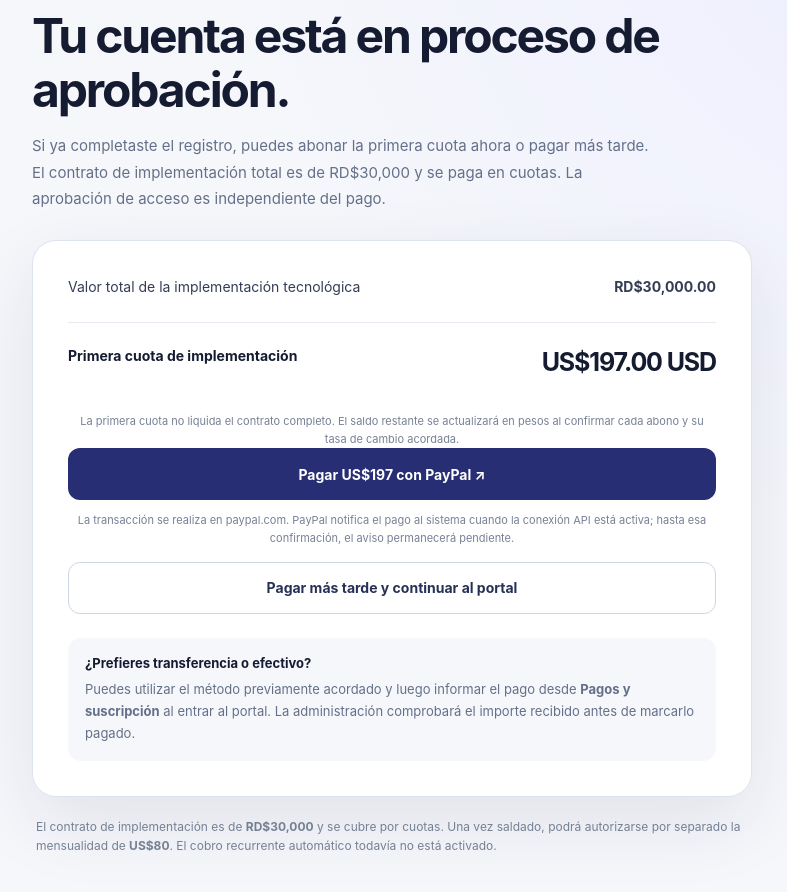
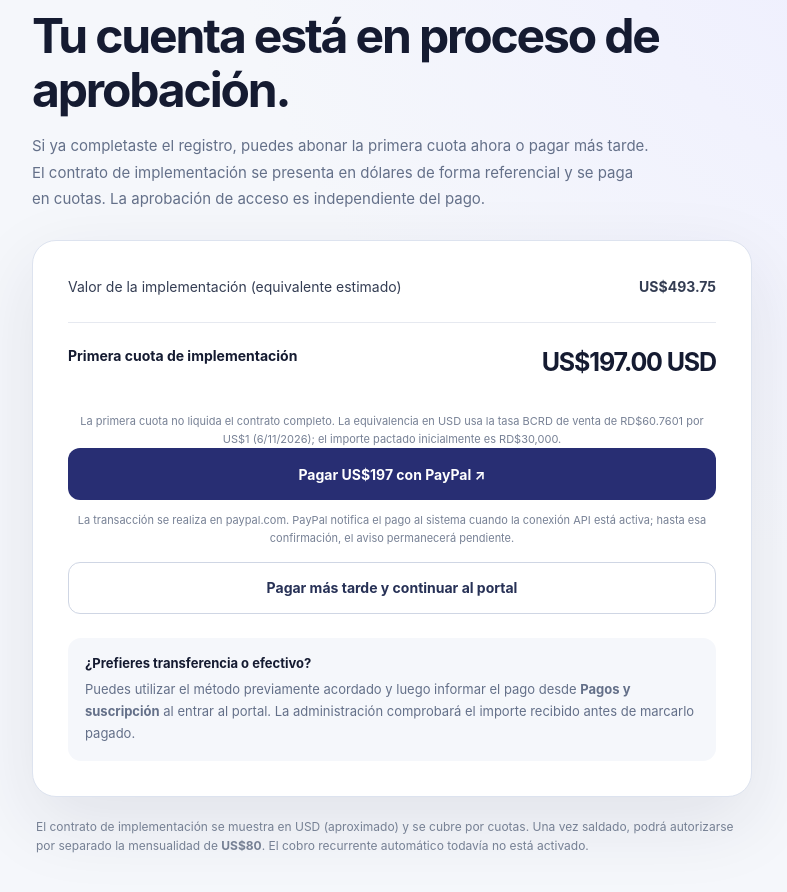
Before and after one commit to angelberiguete-pixel/crm, a Next.js app: page /family-power/pagos in a window 1280 px wide. Shown: the part 160-1052 px from the top of the page, without its empty margins (248-1035 px from the left). Built offline with nearby package versions, Linux system fonts and the light colour scheme.

Commit message:
feat(checkout): use USD-first estimated total beside exact PayPal installment

```diff
--- a/app/family-power/pagos/page.tsx
+++ b/app/family-power/pagos/page.tsx
@@ -4,7 +4,7 @@ import styles from "./page.module.css";
 
 export const metadata: Metadata = {
   title:"Primera cuota de implementación · Family Power · Ángel Berigüete",
-  description:"Primera cuota opcional de US$197 del contrato de implementación de RD$30,000",
+  description:"Primera cuota PayPal de US$197 sobre contrato de implementación presentado en USD",
   robots:{index:false,follow:false,nocache:true}
 };
 const paypalInvoice="https://www.paypal.com/invoice/p/#HSYZR25YC89AXNJ5";
@@ -19,12 +19,12 @@ export default function FamilyPowerBillingStep(){
       <section className={styles.intro}>
         <span className={styles.eyebrow}>Family Power · Paso posterior al registro</span>
         <h1>Tu cuenta está en proceso de aprobación.</h1>
-        <p>Si ya completaste el registro, puedes abonar la primera cuota ahora o pagar más tarde. El contrato de implementación total es de RD$30,000 y se paga en cuotas. La aprobación de acceso es independiente del pago.</p>
+        <p>Si ya completaste el registro, puedes abonar la primera cuota ahora o pagar más tarde. El contrato de implementación se presenta en dólares de forma referencial y se paga en cuotas. La aprobación de acceso es independiente del pago.</p>
       </section>
       <section className={styles.card} aria-label="Resumen del pago inicial">
-        <div className={styles.row}><span>Valor total de la implementación tecnológica</span><strong>RD$30,000.00</strong></div>
+        <div className={styles.row}><span>Valor de la implementación (equivalente estimado)</span><strong>US$493.75</strong></div>
         <div className={styles.total}><span>Primera cuota de implementación</span><strong>US$197.00 USD</strong></div>
-        <p className={styles.note}>La primera cuota no liquida el contrato completo. El saldo restante se actualizará en pesos al confirmar cada abono y su tasa de cambio acordada.</p>
+        <p className={styles.note}>La primera cuota no liquida el contrato completo. La equivalencia en USD usa la tasa BCRD de venta de RD$60.7601 por US$1 (6/11/2026); el importe pactado inicialmente es RD$30,000.</p>
         <a href={paypalInvoice} target="_blank" rel="noopener noreferrer" className={styles.pay}>Pagar US$197 con PayPal ↗</a>
         <p className={styles.note}>La transacción se realiza en paypal.com. PayPal notifica el pago al sistema cuando la conexión API está activa; hasta esa confirmación, el aviso permanecerá pendiente.</p>
         <Link className={styles.skip} href="/family-power/login">Pagar más tarde y continuar al portal</Link>
@@ -33,7 +33,7 @@ export default function FamilyPowerBillingStep(){
           <p>Puedes utilizar el método previamente acordado y luego informar el pago desde <b>Pagos y suscripción</b> al entrar al portal. La administración comprobará el importe recibido antes de marcarlo pagado.</p>
         </div>
       </section>
-      <p className={styles.terms}>El contrato de implementación es de <strong>RD$30,000</strong> y se cubre por cuotas. Una vez saldado, podrá autorizarse por separado la mensualidad de <strong>US$80</strong>. El cobro recurrente automático todavía no está activado.</p>
+      <p className={styles.terms}>El contrato de implementación se muestra en USD (aproximado) y se cubre por cuotas. Una vez saldado, podrá autorizarse por separado la mensualidad de <strong>US$80</strong>. El cobro recurrente automático todavía no está activado.</p>
     </div>
   </main>;
 }
```
